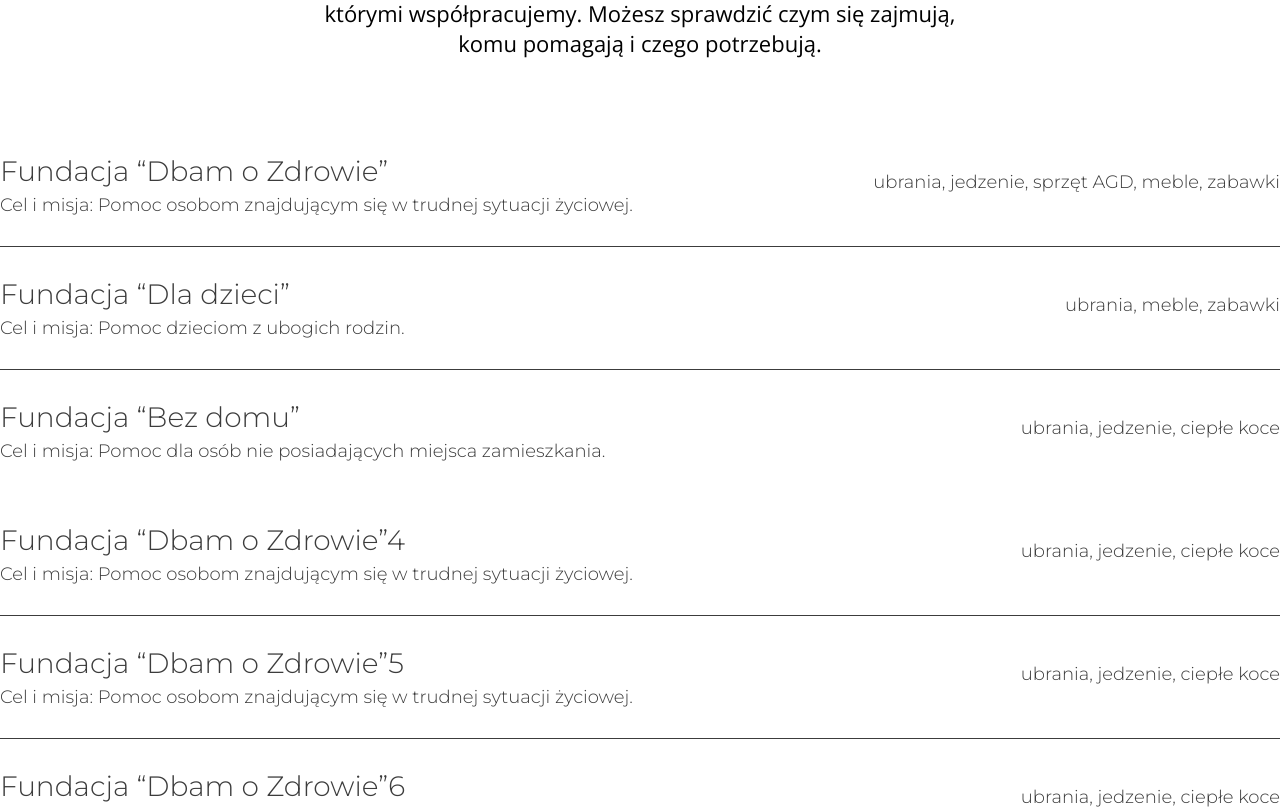
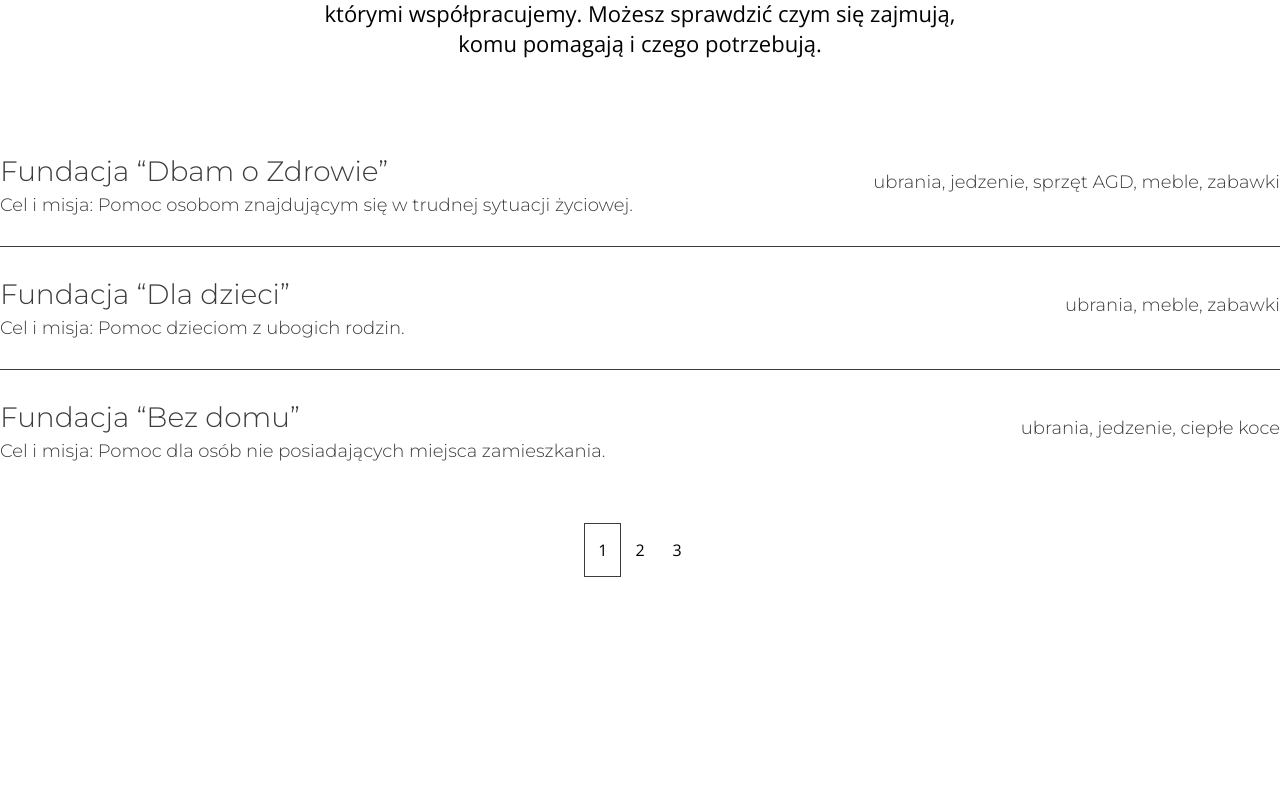
Before and after one commit to marcinsobchuck/Oddam-w-dobre-rece, a React (Create React App) app: page / in a window 1280 px wide. Shown: the part 3204-4013 px from the top of the page. After the commit the page ends 3861 px from the top, so only its background shows below. Built offline with nearby package versions, Linux system fonts and the light colour scheme.

Commit message:
Added pagination to Help section

```diff
--- a/src/components/Help/Help.jsx
+++ b/src/components/Help/Help.jsx
@@ -44,49 +44,31 @@ export const Help = () => {
         <h1>Komu pomagamy?</h1>
         <img src={decoration} alt="decoration" />
         <ButtonContainer>
-          {activeTab === TARGETS.foundations ? (
           <Button
-              active
+            active={activeTab === TARGETS.foundations}
             onClick={() => handleClick(TARGETS.foundations)}
             helpBtn
           >
             Fundacjom
           </Button>
-          ) : (
-            <Button onClick={() => handleClick(TARGETS.foundations)} helpBtn>
-              Fundacjom
-            </Button>
-          )}
-          {activeTab === TARGETS.organisations ? (
           <Button
-              active
+            active={activeTab === TARGETS.organisations}
             onClick={() => handleClick(TARGETS.organisations)}
             helpBtn
             center
           >
             Organizacjom pozarządowym
           </Button>
-          ) : (
           <Button
-              onClick={() => handleClick(TARGETS.organisations)}
+            active={activeTab === TARGETS.local}
+            onClick={() => handleClick(TARGETS.local)}
             helpBtn
-              center
           >
-              Organizacjom pozarządowym
-            </Button>
-          )}
-          {activeTab === TARGETS.local ? (
-            <Button active onClick={() => handleClick(TARGETS.local)} helpBtn>
             Lokalnym zbiórkom
           </Button>
-          ) : (
-            <Button onClick={() => handleClick(TARGETS.local)} helpBtn>
-              Lokalnym zbiórkom
-            </Button>
-          )}
         </ButtonContainer>
       </HelpInfoContainer>
-      <HelpTargetContainer> {renderContent()}</HelpTargetContainer>
+      <HelpTargetContainer>{renderContent()}</HelpTargetContainer>
     </Wrapper>
   );
 };
--- a/src/components/Help/HelpFoundations/HelpFoundations.jsx
+++ b/src/components/Help/HelpFoundations/HelpFoundations.jsx
@@ -1,15 +1,26 @@
-import React from "react";
+import React, { useState } from "react";
 import { Title } from "../styled/Description.styled";
 import { List, ListItemsWrap, Row, ListItem } from "../styled/List.styled";
-
+import { Pagination } from "../Pagination/Pagination";
 import data from "../../../data/data.json";
 
 export const HelpFoundations = () => {
+  const [posts] = useState(data.foundations.organisations);
+  const [currentPage, setCurrentPage] = useState(1);
+  const [postsPerPage] = useState(3);
+
+  const indexOfLastPost = currentPage * postsPerPage;
+  const indexOfFirstPost = indexOfLastPost - postsPerPage;
+  const currentPosts = posts.slice(indexOfFirstPost, indexOfLastPost);
+  const paginate = (pageNumber, event) => {
+    setCurrentPage(pageNumber);
+  };
+
   return (
     <>
       <Title>{data.foundations.desc}</Title>
       <List>
-        {data.foundations.organisations.map((el) => {
+        {currentPosts.map((el) => {
           return (
             <Row key={el.id}>
               <ListItemsWrap>
@@ -21,6 +32,12 @@ export const HelpFoundations = () => {
           );
         })}
       </List>
+      <Pagination
+        postsPerPage={postsPerPage}
+        totalPosts={posts.length}
+        paginate={paginate}
+        currentPage={currentPage}
+      />
     </>
   );
 };
--- a/src/components/Help/HelpLocal/HelpLocal.jsx
+++ b/src/components/Help/HelpLocal/HelpLocal.jsx
@@ -1,14 +1,26 @@
-import React from "react";
+import React, { useState } from "react";
 import { Title } from "../styled/Description.styled";
 import { List, ListItemsWrap, Row, ListItem } from "../styled/List.styled";
+import { Pagination } from "../Pagination/Pagination";
+
 import data from "../../../data/data.json";
 
 export const HelpLocal = () => {
+  const [posts] = useState(data.local.organisations);
+  const [currentPage, setCurrentPage] = useState(1);
+  const [postsPerPage] = useState(3);
+
+  const indexOfLastPost = currentPage * postsPerPage;
+  const indexOfFirstPost = indexOfLastPost - postsPerPage;
+  const currentPosts = posts.slice(indexOfFirstPost, indexOfLastPost);
+
+  const paginate = (pageNumber) => setCurrentPage(pageNumber);
+
   return (
     <>
       <Title>{data.local.desc}</Title>
       <List>
-        {data.local.organisations.map((el) => {
+        {currentPosts.map((el) => {
           return (
             <Row key={el.id}>
               <ListItemsWrap>
@@ -20,6 +32,14 @@ export const HelpLocal = () => {
           );
         })}
       </List>
+      {posts.length <= 3 ? null : (
+        <Pagination
+          postsPerPage={postsPerPage}
+          totalPosts={posts.length}
+          paginate={paginate}
+          currentPage={currentPage}
+        />
+      )}
     </>
   );
 };
--- a/src/components/Help/HelpOrganisations/HelpOrganisations.jsx
+++ b/src/components/Help/HelpOrganisations/HelpOrganisations.jsx
@@ -1,14 +1,26 @@
-import React from "react";
+import React, { useState } from "react";
 import { Title } from "../styled/Description.styled";
 import { List, ListItemsWrap, Row, ListItem } from "../styled/List.styled";
+import { Pagination } from "../Pagination/Pagination";
+
 import data from "../../../data/data.json";
 
 export const HelpOrganisations = () => {
+  const [posts] = useState(data.organisations.organisations);
+  const [currentPage, setCurrentPage] = useState(1);
+  const [postsPerPage] = useState(3);
+
+  const indexOfLastPost = currentPage * postsPerPage;
+  const indexOfFirstPost = indexOfLastPost - postsPerPage;
+  const currentPosts = posts.slice(indexOfFirstPost, indexOfLastPost);
+
+  const paginate = (pageNumber) => setCurrentPage(pageNumber);
+
   return (
     <>
       <Title>{data.organisations.desc}</Title>
       <List>
-        {data.organisations.organisations.map((el) => {
+        {currentPosts.map((el) => {
           return (
             <Row key={el.id}>
               <ListItemsWrap>
@@ -20,6 +32,12 @@ export const HelpOrganisations = () => {
           );
         })}
       </List>
+      <Pagination
+        postsPerPage={postsPerPage}
+        totalPosts={posts.length}
+        paginate={paginate}
+        currentPage={currentPage}
+      />
     </>
   );
 };
--- /dev/null
+++ b/src/components/Help/Pagination/Pagination.jsx
@@ -0,0 +1,29 @@
+import React from "react";
+import { PagesList, Page } from "../Pagination/Pagination.styled";
+
+export const Pagination = ({
+  postsPerPage,
+  totalPosts,
+  paginate,
+  currentPage,
+}) => {
+  const pageNumbers = [];
+
+  for (let i = 1; i <= Math.ceil(totalPosts / postsPerPage); i++) {
+    pageNumbers.push(i);
+  }
+
+  return (
+    <PagesList>
+      {pageNumbers.map((number) => (
+        <Page
+          active={number === currentPage}
+          key={number}
+          onClick={(event) => paginate(number, event)}
+        >
+          {number}
+        </Page>
+      ))}
+    </PagesList>
+  );
+};
--- /dev/null
+++ b/src/components/Help/Pagination/Pagination.styled.jsx
@@ -0,0 +1,21 @@
+import styled, { css } from "styled-components";
+
+export const PagesList = styled.ul`
+  display: flex;
+  margin-top: 30px;
+  margin-bottom: 80px;
+`;
+
+export const Page = styled.li`
+  padding: 15px 13px;
+  border: 0.75px solid transparent;
+  transition: 0.2s;
+  :hover {
+    border: 0.75px solid ${({ theme }) => theme.colors.fontColor};
+  }
+  ${({ active }) =>
+    active &&
+    css`
+      border: 0.75px solid ${({ theme }) => theme.colors.fontColor};
+    `}
+`;
--- a/src/components/HomeHeader/HomeHeaderMain/HomeHeaderMain.styled.jsx
+++ b/src/components/HomeHeader/HomeHeaderMain/HomeHeaderMain.styled.jsx
@@ -69,7 +69,7 @@ export const Button = styled.button`
     css`
       margin: 0 60px;
     `}
-    ${({ active }) =>
+  ${({ active }) =>
     active &&
     css`
       border: 0.75px solid ${({ theme }) => theme.colors.fontColor};
```
Lines whose indentation alone changed are shown as unchanged.
